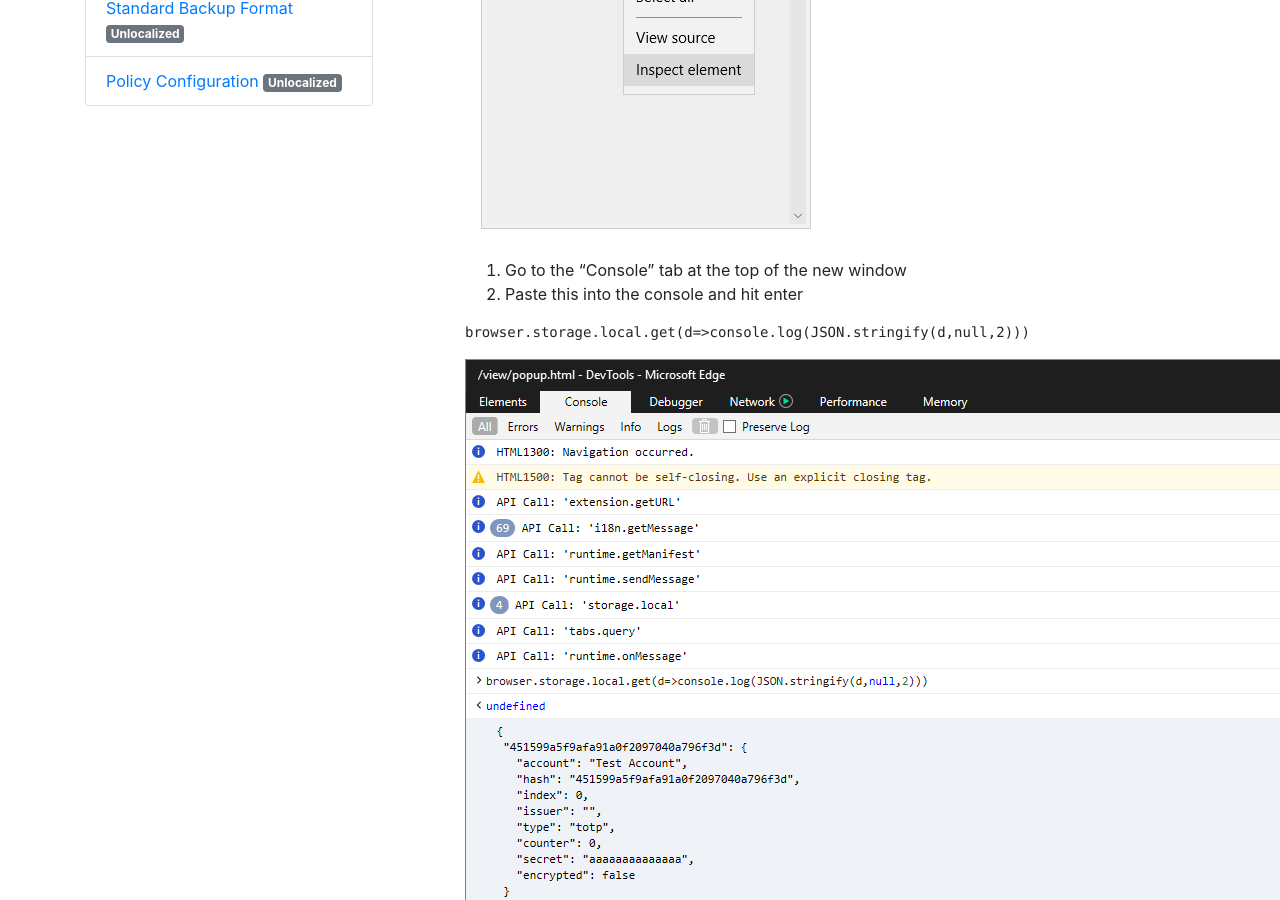
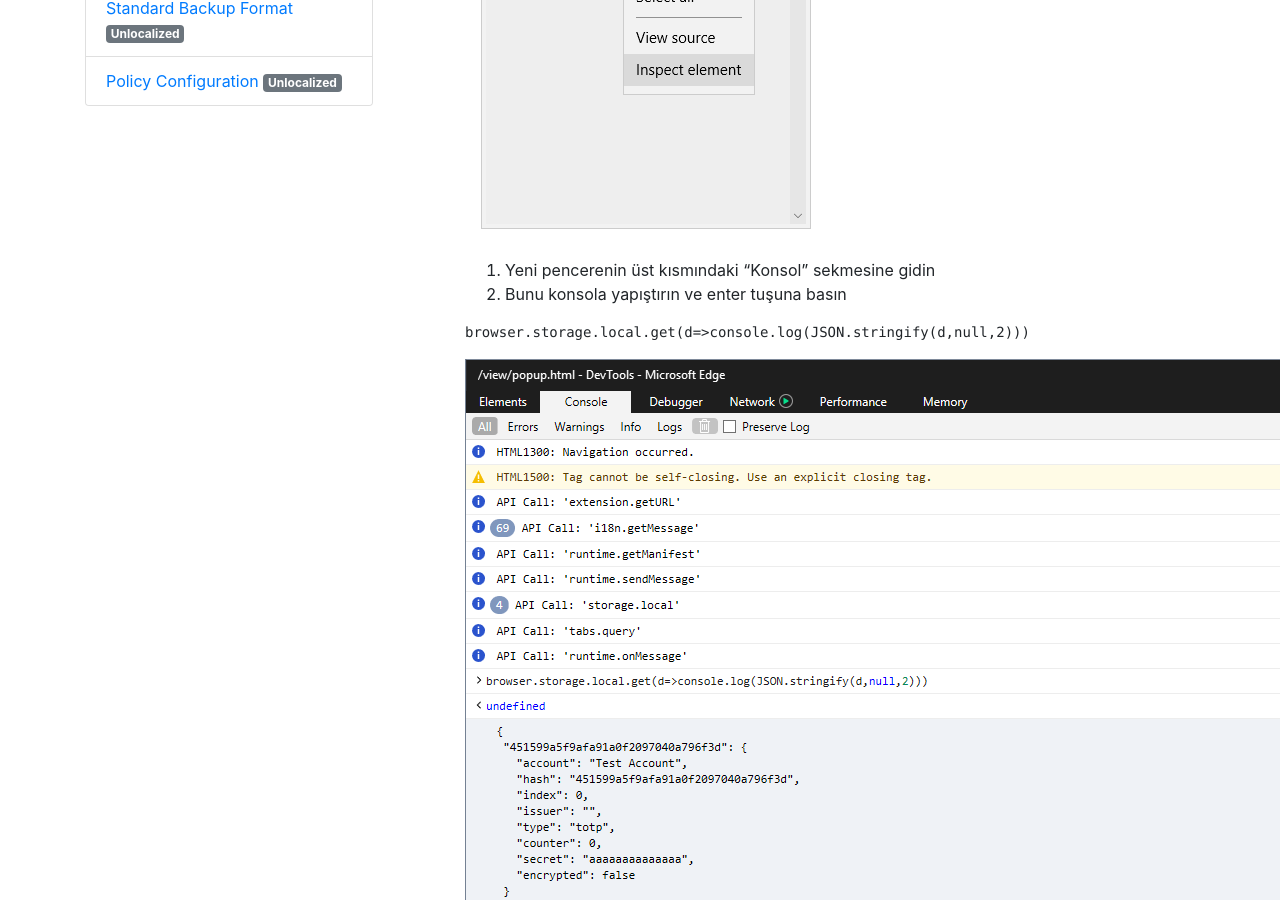
Before and after one commit to Authenticator-Extension/authenticator.cc, a Jekyll site: the page built from docs/tr/edge-backup.md, in a window 1280 px wide and 900 px high, scrolled down 538 px. Built offline with Jekyll 4.4.1, drawn with Linux system fonts in a browser that asks for light colours; our own code applies the rules of GitHub Pages for plain Markdown files.

Commit message:
New translations edge-backup.md (Turkish)

````diff
--- a/docs/tr/edge-backup.md
+++ b/docs/tr/edge-backup.md
@@ -9,8 +9,8 @@
 
 ![step1](/assets/edge-backup-screenshots/step1.PNG)
 
-2. Go to the "Console" tab at the top of the new window
-3. Paste this into the console and hit enter
+2. Yeni pencerenin üst kısmındaki "Konsol" sekmesine gidin
+3. Bunu konsola yapıştırın ve enter tuşuna basın
 
 ```javascript
 browser.storage.local.get(d=>console.log(JSON.stringify(d,null,2)))
````
